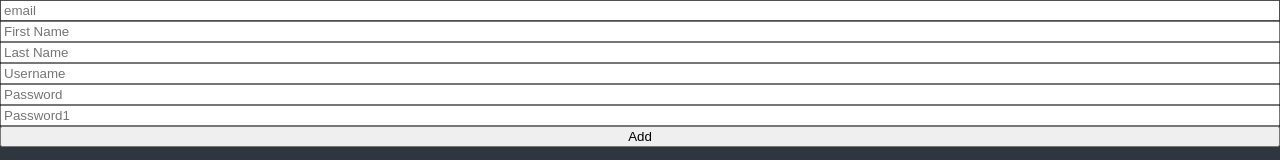
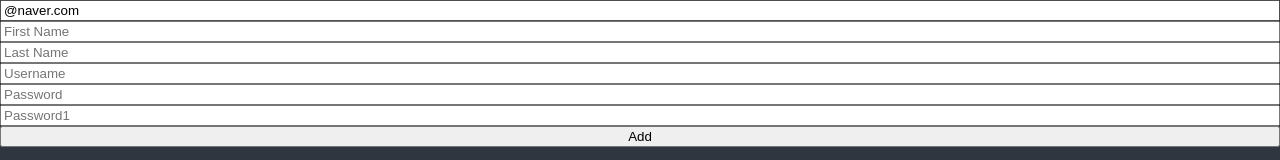
Before and after one commit to johj703/react_masterclass, a React (Create React App) app in the folder dark_mode/: page / in a window 1280 px wide. Shown: the top 160 px of the page. Built offline with nearby package versions, Linux system fonts and the light colour scheme.

Commit message:
email 기본 도메인 주소로 naver가 나타나도록 작성

```diff
--- a/dark_mode/src/ToDoList.tsx
+++ b/dark_mode/src/ToDoList.tsx
@@ -43,7 +43,11 @@ function ToDoList() {
     register,
     handleSubmit,
     formState: { errors },
-  } = useForm<IForm>();
+  } = useForm<IForm>({
+    defaultValues: {
+      email: "@naver.com",
+    },
+  });
   const onValid = (data: any) => {
     console.log(data);
   };
```
